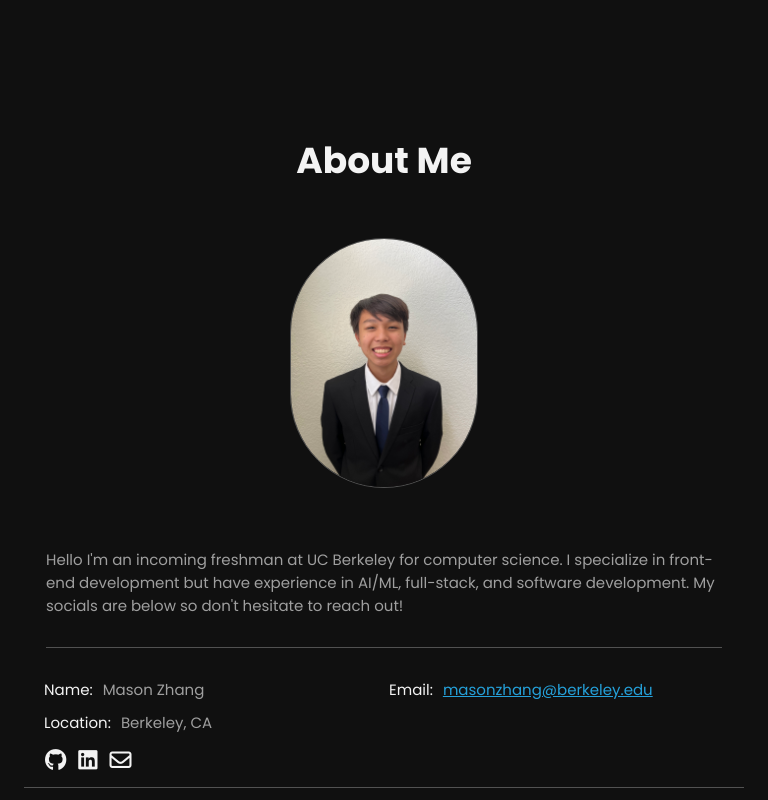
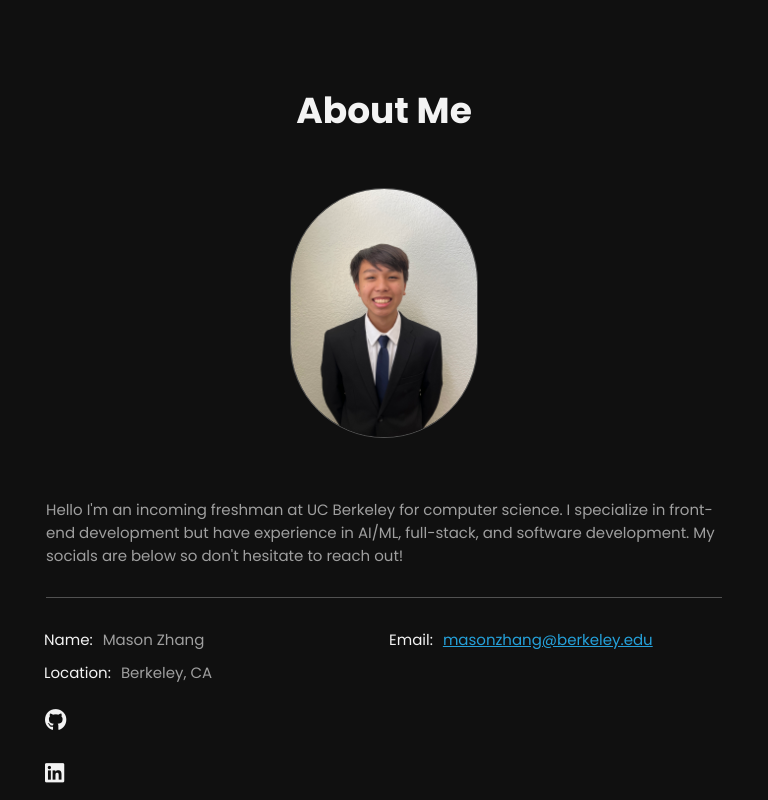
Before and after one commit to masonzhangg/my-portfolio, a React (Create React App) app: page /about in a window 768 px wide. Built offline with nearby package versions, Linux system fonts and the light colour scheme.

Commit message:
Update about.css

```diff
--- a/src/pages/about/about.css
+++ b/src/pages/about/about.css
@@ -3,7 +3,7 @@
   display: flex;
   flex-direction: column;
   align-items: center;
-  margin-top: var(--spacing);
+
 }
 
 .aboutContainer {
@@ -29,7 +29,7 @@
 
 .contentContainer h4 {
   color: var(--hl-color);
-  font-size: 18px;
+  font-size: 20px;
   font-weight: 400;
   margin-bottom: 15px;
 }
@@ -71,7 +71,6 @@
 }
 
 
-
 .buttonContainer {
   display: flex;
   align-items: center;
@@ -88,18 +87,19 @@
   display: none;
 }
 
-@media (min-width: 750px) {
+@media (max-width: 768px) {
   .about .socialIcons .icon {
-    display: inline;
+    display: block;
     margin-left: -23px;
     margin-right: 15px;
   }
-  .about .socialIcons::before {
+  .about .socialIcons::befo
+  re {
     height: 2px;
-    display: flex;
-
+    display: block;
   }
 }
+
 
 @media (min-width: 992px) {
   .personalImage img {
```
